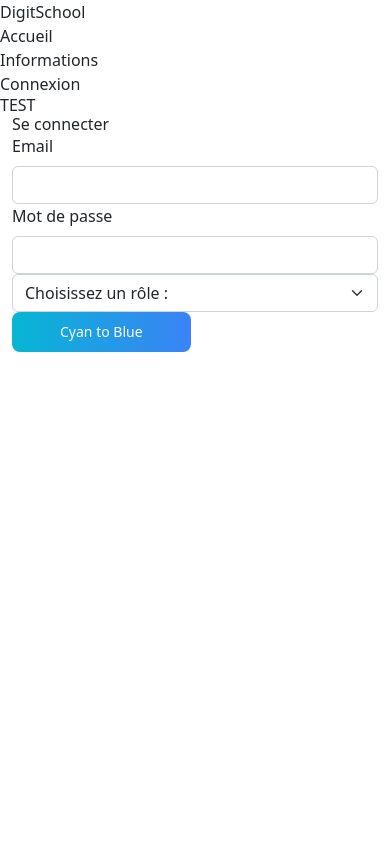
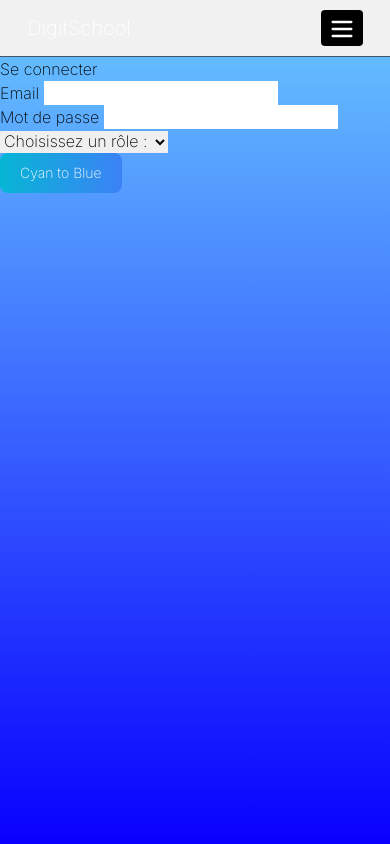
Before and after one commit to DMzartex/DigitSchool_TFE_2023, a PHP site: page /DigitSchool_TFE_2023/index.php?/templates/login/login.php in a window 390 px wide. Run offline with PHP 8.4, Linux system fonts and the light colour scheme; some libraries are stand-ins or nearby versions.

Commit message:
ajout du header

```diff
--- a/components/header.php
+++ b/components/header.php
@@ -1,14 +1,17 @@
 <header>
-    <div class="logo">DigitSchool</div>
-    <div class="hamburger">
-        <div class="line"></div>
-        <div class="line"></div>
-        <div class="line"></div>
-    </div>
-    <nav class="nav-bar">
+    <nav>
+        <!--Nom-->
+        <div class="logo">DigitSchool</div>
+        <!--3 barre du menu-->
+        <input type="checkbox" id="checkbox">
+        <label for="checkbox" id="icon">
+            <svg fill="none" stroke="currentColor" viewBox="0 0 24 24" xmlns="http://www.w3.org/2000/svg"><path stroke-linecap="round" stroke-linejoin="round" stroke-width="2" d="M4 6h16M4 12h16M4 18h16"></path></svg>
+        </label>
+
+        <!--lien de navbar -->
         <ul>
             <li>
-                <a href="#">Accueil</a>
+                <a href="index.html" class="active">accueil</a>
             </li>
             <li>
                 <a href="#">Informations</a>
--- /dev/null
+++ b/css/style.css
@@ -0,0 +1,133 @@
+body {
+    height: 100vh;
+    background: #009dff;
+    background: no-repeat linear-gradient(0deg, rgb(8, 0, 255) 0%, rgba(106,201,255,1) 100%);
+    font-family: "inter", sans-serif;
+}
+
+.title{
+    color: rgb(255, 255, 255);
+    margin-top: 5%;
+    margin-left: 5%;
+    text-transform: uppercase;
+}
+
+nav {
+    display: flex;
+    justify-content: space-between;
+    padding: 10px 7%;
+    align-items: center;
+    background: #000000;
+}
+
+.logo {
+    color: #ffffff;
+    font-size: 20px;
+}
+
+ul {
+    list-style: none;
+}
+
+ul li {
+    display: inline-block;
+}
+
+ul li a {
+    text-decoration: none;
+    color: #c4c4c4;
+    padding: 8px 20px;
+    border-radius: 7px;
+    transition: all .3s ease;
+}
+
+ul li a:hover,
+ul li a.active {
+    color: #FFF;
+    font-size: 20px;
+}
+
+#icon {
+    background-color: #000000;
+    padding: 5px 7px 3px 7px;
+    border-radius: 4px;
+    cursor: pointer;
+    transition: all .3s ease;
+}
+
+#icon svg {
+    color: #FFF;
+    height: 28px;
+    transition: all .3s ease;
+}
+
+#icon:hover {
+    background: #FFF;
+}
+
+#icon:hover svg {
+    color: #0075FF;
+}
+
+#checkbox,
+#icon {
+    display: none;
+}
+
+@media screen and (max-width: 900px) {
+    nav {
+        border-bottom: 1px solid #455468;
+    }
+
+    ul {
+        position: absolute;
+        width: 100%;
+        height: calc(100vh - 71px);
+        background-color: #18283B;
+        left: 0;
+        top: 0;
+        text-align: center;
+        display: none;
+        margin-top: 71px;
+    }
+
+    ul li {
+        display: block;
+        padding: 10px 15px;
+    }
+
+    ul li a {
+        display: block;
+        padding: 10px 0;
+    }
+
+    #icon {
+        display: block;
+    }
+
+    #checkbox:checked~ul {
+        display: block;
+    }
+}
+
+@media screen and (max-width: 400px){
+    .picture{
+        height: 0px;
+        width: 0px;
+        visibility: hidden;
+    }
+
+    nav {
+        display: flex;
+        justify-content: space-between;
+        padding: 10px 7%;
+        align-items: center;
+        background: #f1f1f1;
+    }
+}
+
+@media screen and (max-width: 300px){
+    .logo{
+        font-size: 15px
+    }
+}
--- a/index.php
+++ b/index.php
@@ -14,14 +14,16 @@ require_once 'model/loginModel.php';
     <meta charset="utf-8">
     <meta name="viewport" content="width=device-width, initial-scale=1">
     <title>DigitSchool</title>
-    <link href="https://cdn.jsdelivr.net/npm/bootstrap@5.2.3/dist/css/bootstrap.min.css" rel="stylesheet" integrity="sha384-rbsA2VBKQhggwzxH7pPCaAqO46MgnOM80zW1RWuH61DGLwZJEdK2Kadq2F9CUG65" crossorigin="anonymous">
+    <!--<link href="https://cdn.jsdelivr.net/npm/bootstrap@5.2.3/dist/css/bootstrap.min.css" rel="stylesheet" integrity="sha384-rbsA2VBKQhggwzxH7pPCaAqO46MgnOM80zW1RWuH61DGLwZJEdK2Kadq2F9CUG65" crossorigin="anonymous">-->
+    <link href="css\style.css" rel="stylesheet">
+    <link href="https://fonts.googleapis.com/css2?family=Inter:wght@200&display=swap" rel="stylesheet">
     <script src="https://cdn.tailwindcss.com"></script>
 
   </head>
   <body>
 
     <?php require_once 'components/header.php' ?>
-    <h1>TEST</h1>
+    <!--<h1>TEST</h1>-->
     <?php require_once 'controller/usersController.php' ?>
     <script src="https://cdn.jsdelivr.net/npm/bootstrap@5.2.3/dist/js/bootstrap.bundle.min.js" integrity="sha384-kenU1KFdBIe4zVF0s0G1M5b4hcpxyD9F7jL+jjXkk+Q2h455rYXK/7HAuoJl+0I4" crossorigin="anonymous"></script>
   </body>
```
Also changed, not shown: css/reset.css (added, +43 -0 lines), login/css/stylesheet.css (deleted, +0 -155 lines), login/login.html (deleted, +0 -35 lines), README.md (deleted), css/.css (deleted).
